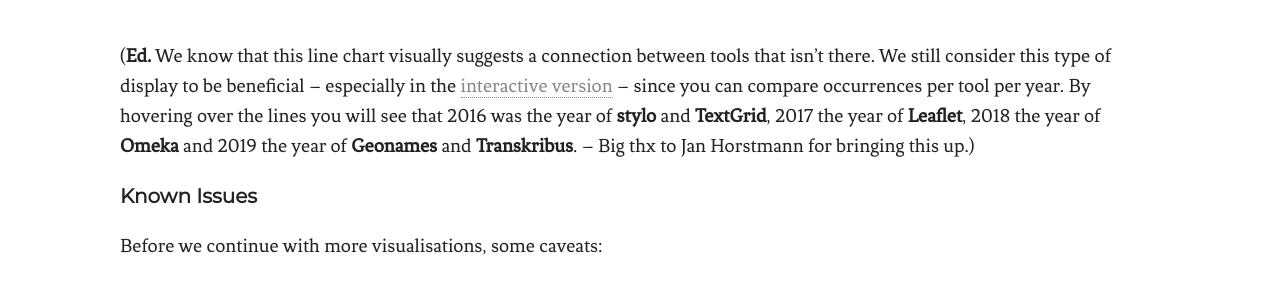
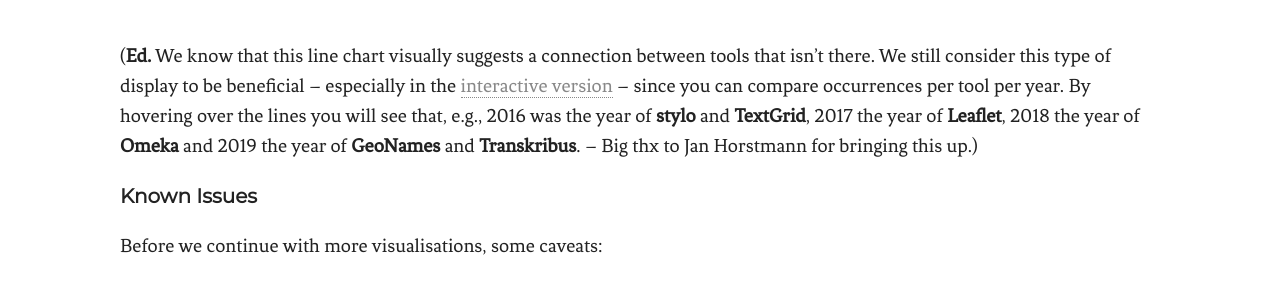
Before and after one commit to weltliteratur/blog, a Jekyll site: the page built from _posts/2019-12-06-dh-tools-used-in-research.markdown, in a window 1280 px wide. Shown: the part 1836-2122 px from the top of the page. Built offline with Jekyll 4.4.1, drawn with Linux system fonts in a browser that asks for light colours.

Commit message:
minor corrections

```diff
--- a/_posts/2019-12-06-dh-tools-used-in-research.markdown
+++ b/_posts/2019-12-06-dh-tools-used-in-research.markdown
@@ -32,7 +32,7 @@
   <img src="/images/dh-tools-used-in-research/40-most-used-tools.png" alt="40 most used tools (via Datawrapper)" style="width:1000px;" />
 </figure>
 
-(**Ed.** We know that this line chart visually suggests a connection between tools that isn't there. We still consider this type of display to be beneficial – especially in the [interactive version](https://datawrapper.dwcdn.net/L96xg/) – since you can compare occurrences per tool per year. By hovering over the lines you will see that 2016 was the year of **stylo** and **TextGrid**, 2017 the year of **Leaflet**, 2018 the year of **Omeka** and 2019 the year of **Geonames** and **Transkribus**. – Big thx to Jan Horstmann for bringing this up.)
+(**Ed.** We know that this line chart visually suggests a connection between tools that isn't there. We still consider this type of display to be beneficial – especially in the [interactive version](https://datawrapper.dwcdn.net/L96xg/) – since you can compare occurrences per tool per year. By hovering over the lines you will see that, e.g., 2016 was the year of **stylo** and **TextGrid**, 2017 the year of **Leaflet**, 2018 the year of **Omeka** and 2019 the year of **GeoNames** and **Transkribus**. – Big thx to Jan Horstmann for bringing this up.)
 
 ## Known Issues
 
```
